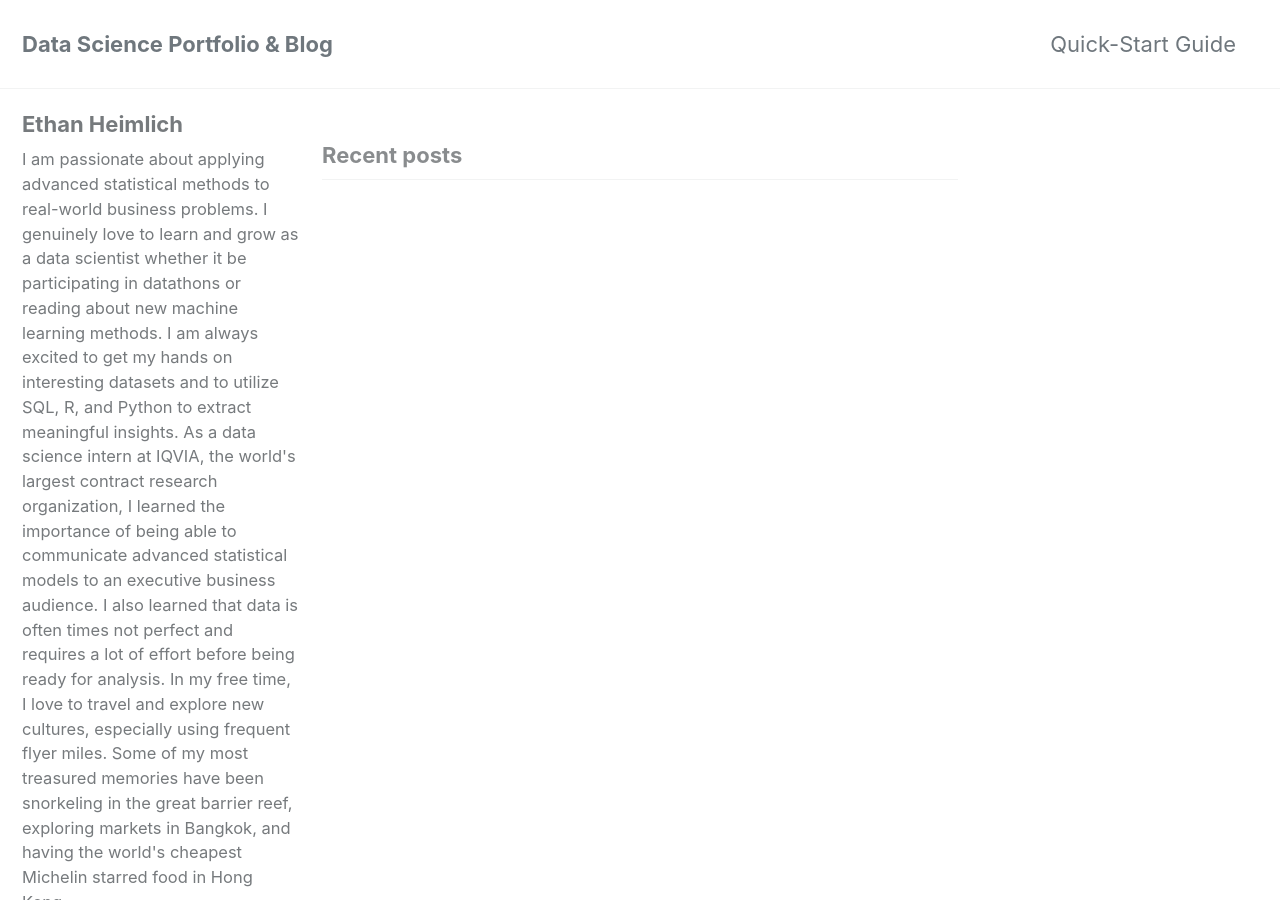
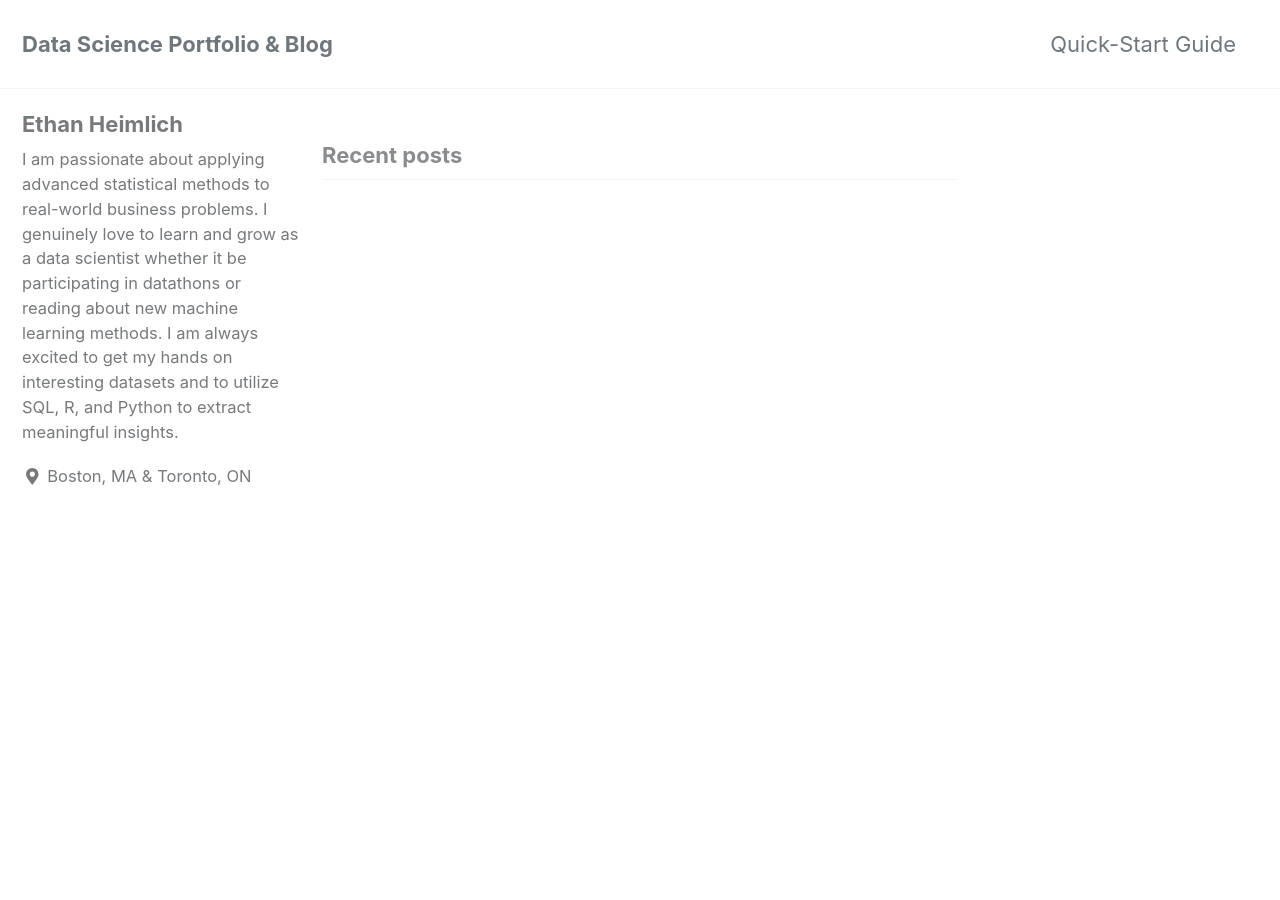
Before and after one commit to eheimlich/eheimlich.github.io, a Jekyll site: the page built from index.html, in a window 1280 px wide and 900 px high. Built offline with Jekyll 4.4.1, drawn with Linux system fonts in a browser that asks for light colours; cached includes are drawn as plain includes; nearby versions of some CDN libraries; the list of posts is cut into pages by our own code.

Commit message:
new site

```diff
--- a/_config.yml
+++ b/_config.yml
@@ -103,9 +103,8 @@ analytics:
 author:
   name             : "Ethan Heimlich"
   avatar           : # path of avatar image, e.g. "/assets/images/bio-photo.jpg"
-  bio              : "I am passionate about applying advanced statistical methods to real-world business problems. I genuinely love to learn and grow as a data scientist whether it be participating in datathons or reading about new machine learning methods. I am always excited to get my hands on interesting datasets and to utilize SQL, R, and Python to extract meaningful insights.
-As a data science intern at IQVIA, the world's largest contract research organization, I learned the importance of being able to communicate advanced statistical models to an executive business audience. I also learned that data is often times not perfect and requires a lot of effort before being ready for analysis.
-In my free time, I love to travel and explore new cultures, especially using frequent flyer miles. Some of my most treasured memories have been snorkeling in the great barrier reef, exploring markets in Bangkok, and having the world's cheapest Michelin starred food in Hong Kong."
+  bio              : "I am passionate about applying advanced statistical methods to real-world business problems. I genuinely love to learn and grow as a data scientist whether it be participating in datathons or reading about new machine learning methods. I am always excited to get my hands on interesting datasets and to utilize SQL, R, and Python to extract meaningful insights."
+
   location         : "Boston, MA & Toronto, ON"
   email            :
   links:
```
